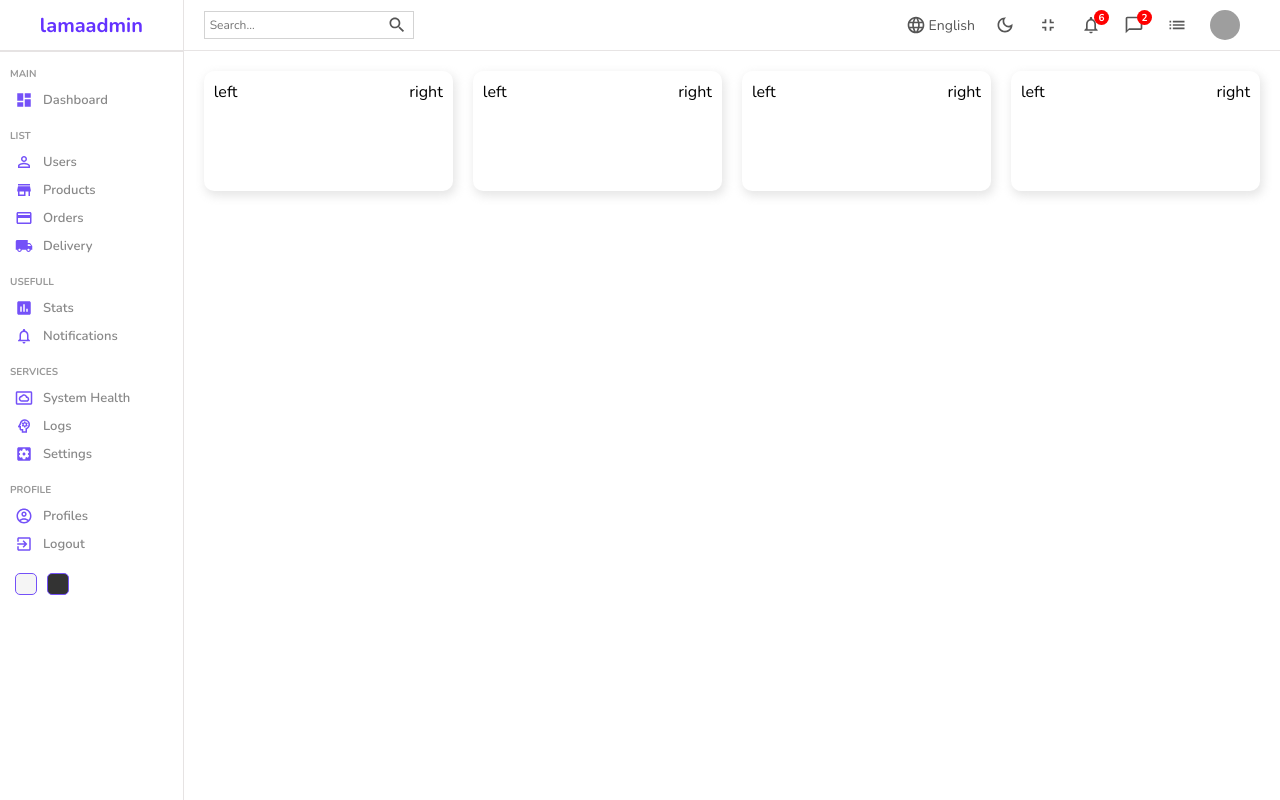
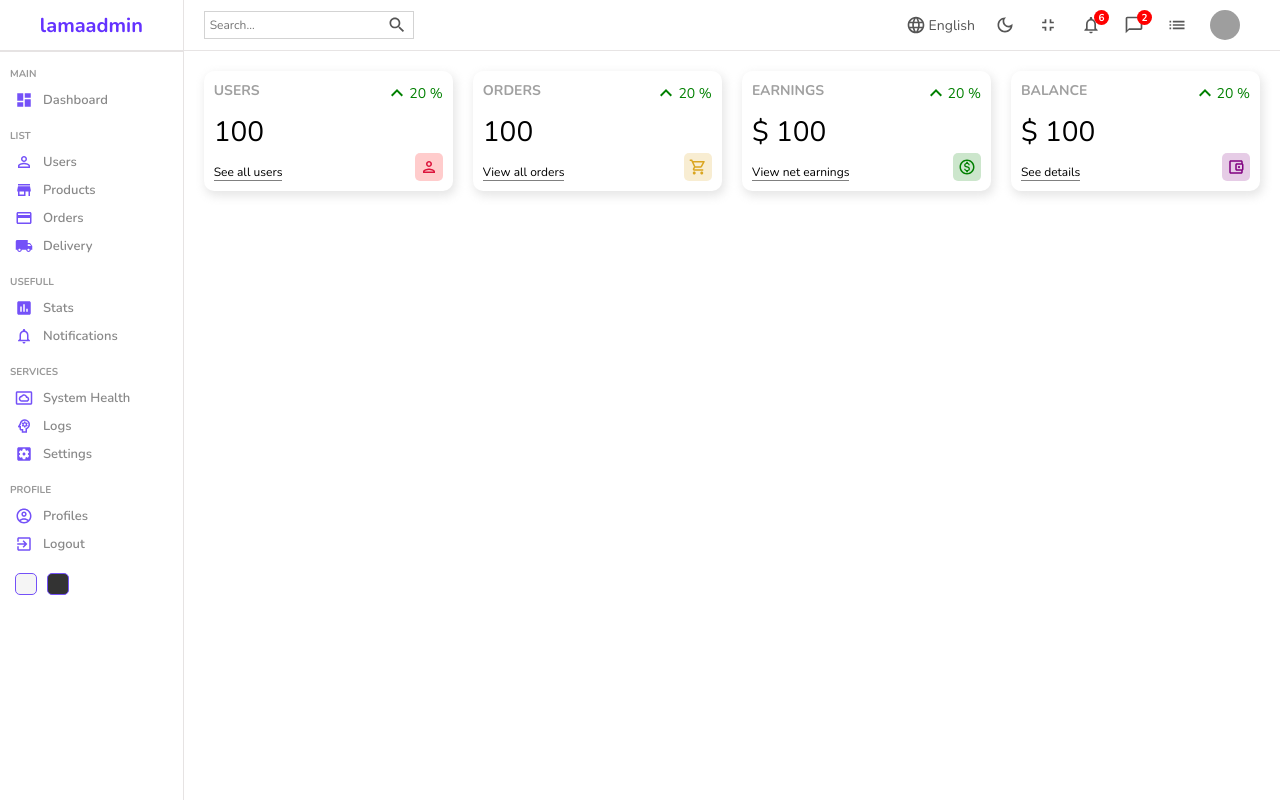
Before and after one commit to atefeh-dev/admin-dashboard, a React (Create React App) app: page / in a window 1280 px wide. Built offline with nearby package versions, Linux system fonts and the light colour scheme; grey boxes are pictures that could not be loaded.

Commit message:
add widget

```diff
--- a/src/components/widget/Widget.jsx
+++ b/src/components/widget/Widget.jsx
@@ -7,11 +7,94 @@
 import ShoppingCartOutlinedIcon from "@mui/icons-material/ShoppingCartOutlined";
 import MonetizationOnOutlinedIcon from "@mui/icons-material/MonetizationOnOutlined";
 
-const Widget = () => {
+const Widget = ({ type }) => {
+  let data;
+  //temporary
+  const amount = 100;
+  const diff = 20;
+
+  switch (type) {
+    case "user":
+      data = {
+        title: "USERS",
+        isMoney: false,
+        link: "See all users",
+        icon: (
+          <PersonOutlinedIcon
+            className="icon"
+            style={{
+              color: "crimson",
+              backgroundColor: "rgba(255, 0, 0, 0.2)",
+            }}
+          />
+        ),
+      };
+      break;
+    case "order":
+      data = {
+        title: "ORDERS",
+        isMoney: false,
+        link: "View all orders",
+        icon: (
+          <ShoppingCartOutlinedIcon
+            className="icon"
+            style={{
+              backgroundColor: "rgba(218, 165, 32, 0.2)",
+              color: "goldenrod",
+            }}
+          />
+        ),
+      };
+      break;
+    case "earning":
+      data = {
+        title: "EARNINGS",
+        isMoney: true,
+        link: "View net earnings",
+        icon: (
+          <MonetizationOnOutlinedIcon
+            className="icon"
+            style={{ backgroundColor: "rgba(0, 128, 0, 0.2)", color: "green" }}
+          />
+        ),
+      };
+      break;
+    case "balance":
+      data = {
+        title: "BALANCE",
+        isMoney: true,
+        link: "See details",
+        icon: (
+          <AccountBalanceWalletOutlinedIcon
+            className="icon"
+            style={{
+              backgroundColor: "rgba(128, 0, 128, 0.2)",
+              color: "purple",
+            }}
+          />
+        ),
+      };
+      break;
+    default:
+      break;
+  }
+
   return (
     <div className="widget">
-      <div className="left">left</div>
-      <div className="right">right</div>
+      <div className="left">
+        <span className="title">{data.title}</span>
+        <span className="counter">
+          {data.isMoney && "$"} {amount}
+        </span>
+        <span className="link">{data.link}</span>
+      </div>
+      <div className="right">
+        <div className="percentage positive">
+          <KeyboardArrowUpIcon />
+          {diff} %
+        </div>
+        {data.icon}
+      </div>
     </div>
   );
 };
--- a/src/components/widget/widget.scss
+++ b/src/components/widget/widget.scss
@@ -9,4 +9,46 @@
   border-radius: 10px;
   height: 100px;
   border-radius: 10px;
+  .left,
+  .right {
+    display: flex;
+    flex-direction: column;
+    justify-content: space-between;
+
+    .title {
+      font-weight: bold;
+      font-size: 14px;
+      color: rgb(160, 160, 160);
+    }
+
+    .counter {
+      font-size: 28px;
+      font-weight: 300;
+    }
+
+    .link {
+      width: max-content;
+      font-size: 12px;
+      border-bottom: 1px solid gray;
+    }
+
+    .icon {
+      align-self: flex-end;
+      font-size: 18px;
+      padding: 5px;
+      border-radius: 5px;
+    }
+    .percentage {
+      display: flex;
+      align-items: center;
+      font-size: 14px;
+
+      &.positive {
+        color: green;
+      }
+      &.negative {
+        color: red;
+      }
+    }
+  }
 }
--- a/src/pages/home/Home.jsx
+++ b/src/pages/home/Home.jsx
@@ -13,10 +13,10 @@
       <div className="homeContainer">
         <Navbar />
         <div className="widgets">
-          <Widget />
-          <Widget />
-          <Widget />
-          <Widget />
+          <Widget type="user" />
+          <Widget type="order" />
+          <Widget type="earning" />
+          <Widget type="balance" />
         </div>
       </div>
     </div>
```
